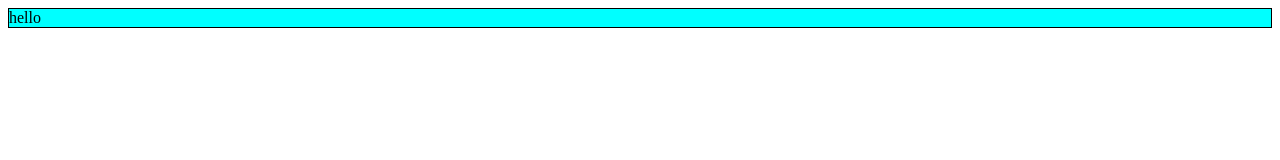
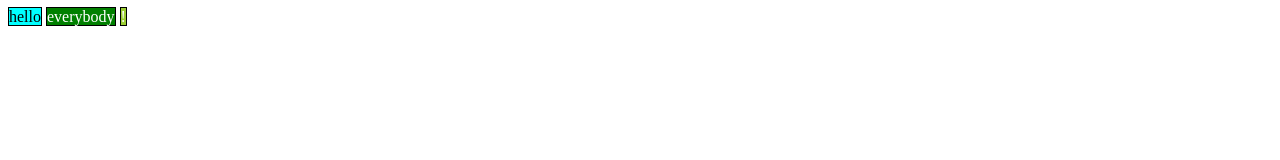
Before and after one commit to azocher/inclass-html-css, a plain HTML site: page index.html in a window 1280 px wide. Drawn offline with Linux system fonts and the light colour scheme.

Commit message:
added in additional styling for div boxes

```diff
--- a/index.html
+++ b/index.html
@@ -5,6 +5,8 @@
         <link type="text/css" rel="stylesheet" href="./style.css" />
     </head>
     <body>
-        <div>hello</div>
+        <div class="height">hello</div>
+        <div class="height fontColors" id="green">everybody</div>
+        <div class="height fontColors" id="yellowGreen">!</div>
     </body>
 </html>
--- a/style.css
+++ b/style.css
@@ -1,4 +1,22 @@
 div {
     background-color: aqua;
     border: 1px solid black;
+    width: 250px;
+    display: inline;
 }
+
+.height {
+    height: 250px;
+}
+
+.fontColors {
+    color: white;
+}
+
+#green {
+    background-color: green;
+}
+
+#yellowGreen {
+    background-color: yellowgreen;
+}
```
